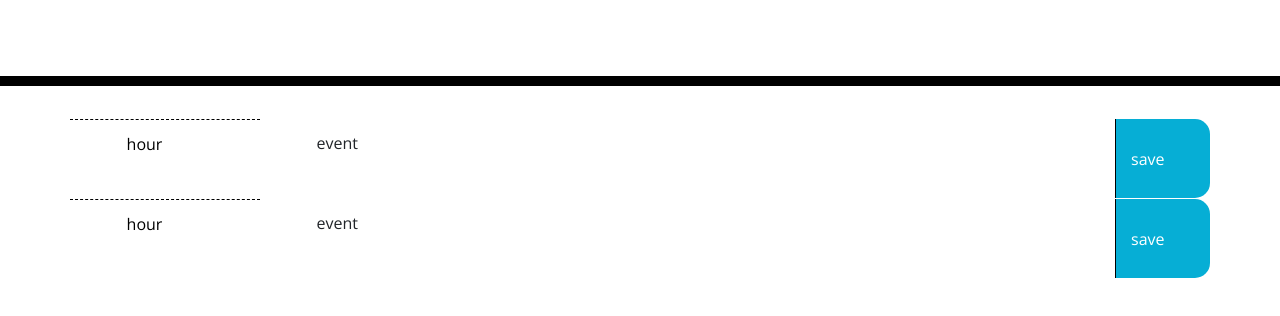
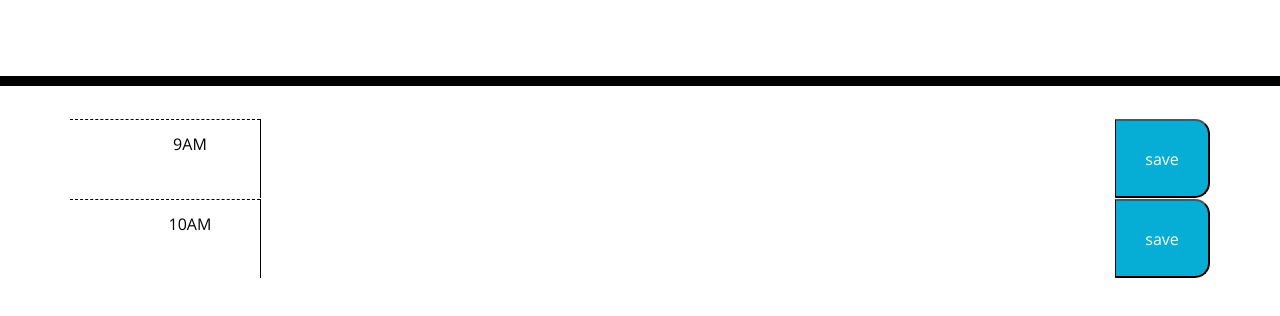
Before and after one commit to jfrausto/Day-Planner, a plain HTML site: page index.html in a window 1280 px wide. Shown: the part 182-498 px from the top of the page. Drawn offline with nearby package versions, Linux system fonts and the light colour scheme.

Commit message:
added starting time blocks

```diff
--- a/assets/script.js
+++ b/assets/script.js
@@ -0,0 +1 @@
+$(document).ready(function () {});
--- a/assets/style.css
+++ b/assets/style.css
@@ -66,6 +66,7 @@ textarea {
   border-bottom-right-radius: 15px;
   background-color: #06aed5;
   color: white;
+  /* padding-top: 25px; */
 }
 
 .saveBtn i:hover {
--- a/index.html
+++ b/index.html
@@ -30,31 +30,29 @@
     </header>
     <div class="container">
       <!-- Timeblocks go here -->
-      <div class="row">
-        <div class="col-sm-2 hour">
-          hour
+      <!-- starting blocks, might build dynamically with a for loop -->
+      <form>
+        <div class="row time-block">
+          <div class="col-sm-2 hour">
+            9AM
+          </div>
+          <textarea class="col-sm-9"> </textarea>
+          <button class="col-sm-1 saveBtn">save</button>
         </div>
-        <div class="col-sm-9">
-          event
+      </form>
+      <form>
+        <div class="row time-block">
+          <div class="col-sm-2 hour">
+            10AM
+          </div>
+          <textarea class="col-sm-9"> </textarea>
+          <button class="col-sm-1 saveBtn">save</button>
         </div>
-        <div class="col-sm-1 saveBtn">
-          save
-        </div>
-      </div>
-      <div class="row">
-        <div class="col-sm-2 hour">
-          hour
-        </div>
-        <div class="col-sm-9">
-          event
-        </div>
-        <div class="col-sm-1 saveBtn">
-          save
-        </div>
-      </div>
+      </form>
     </div>
 
     <script src="https://code.jquery.com/jquery-3.4.1.min.js"></script>
     <script src="https://cdnjs.cloudflare.com/ajax/libs/moment.js/2.24.0/moment.min.js"></script>
+    <script src="assets/script.js"></script>
   </body>
 </html>
```
